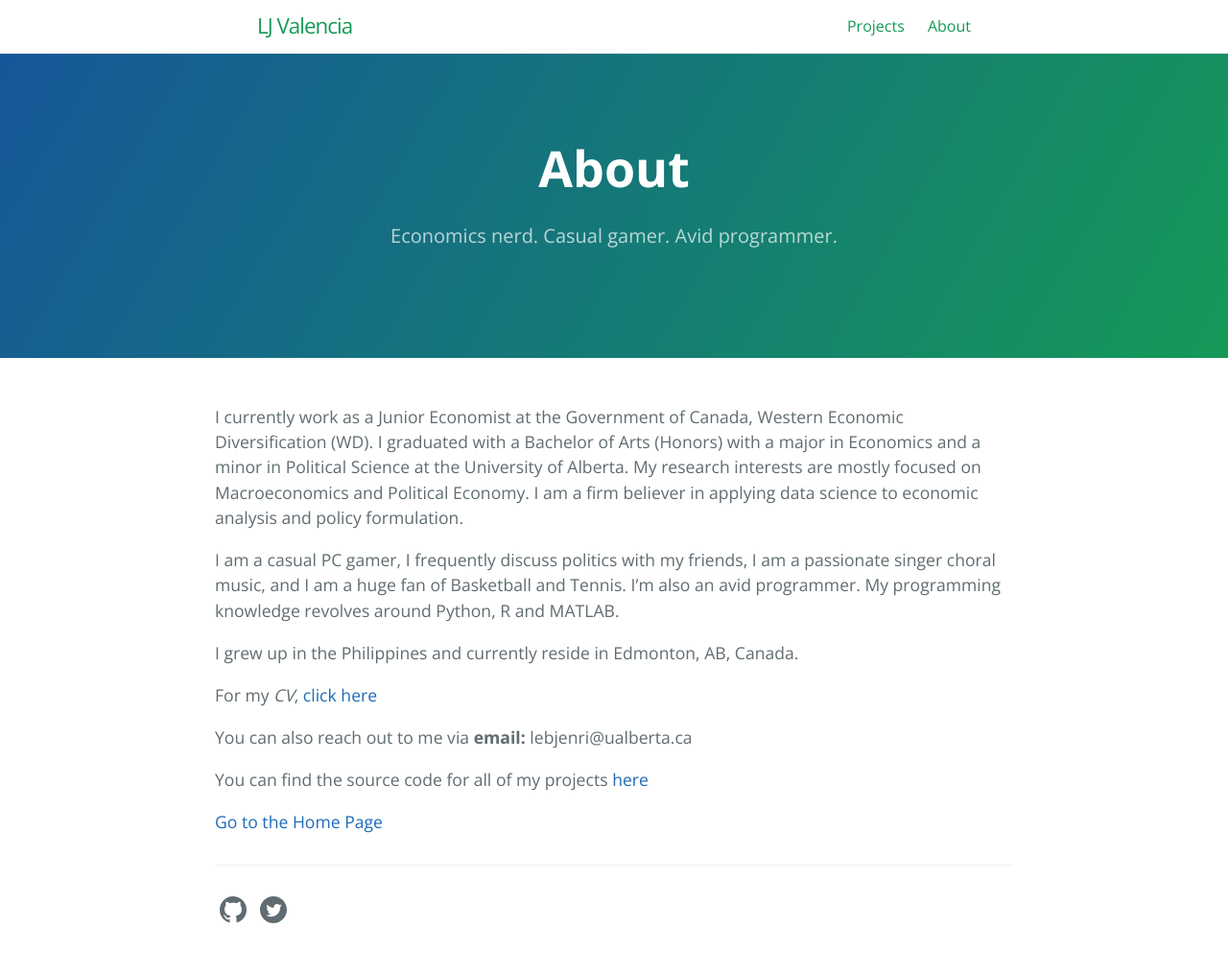
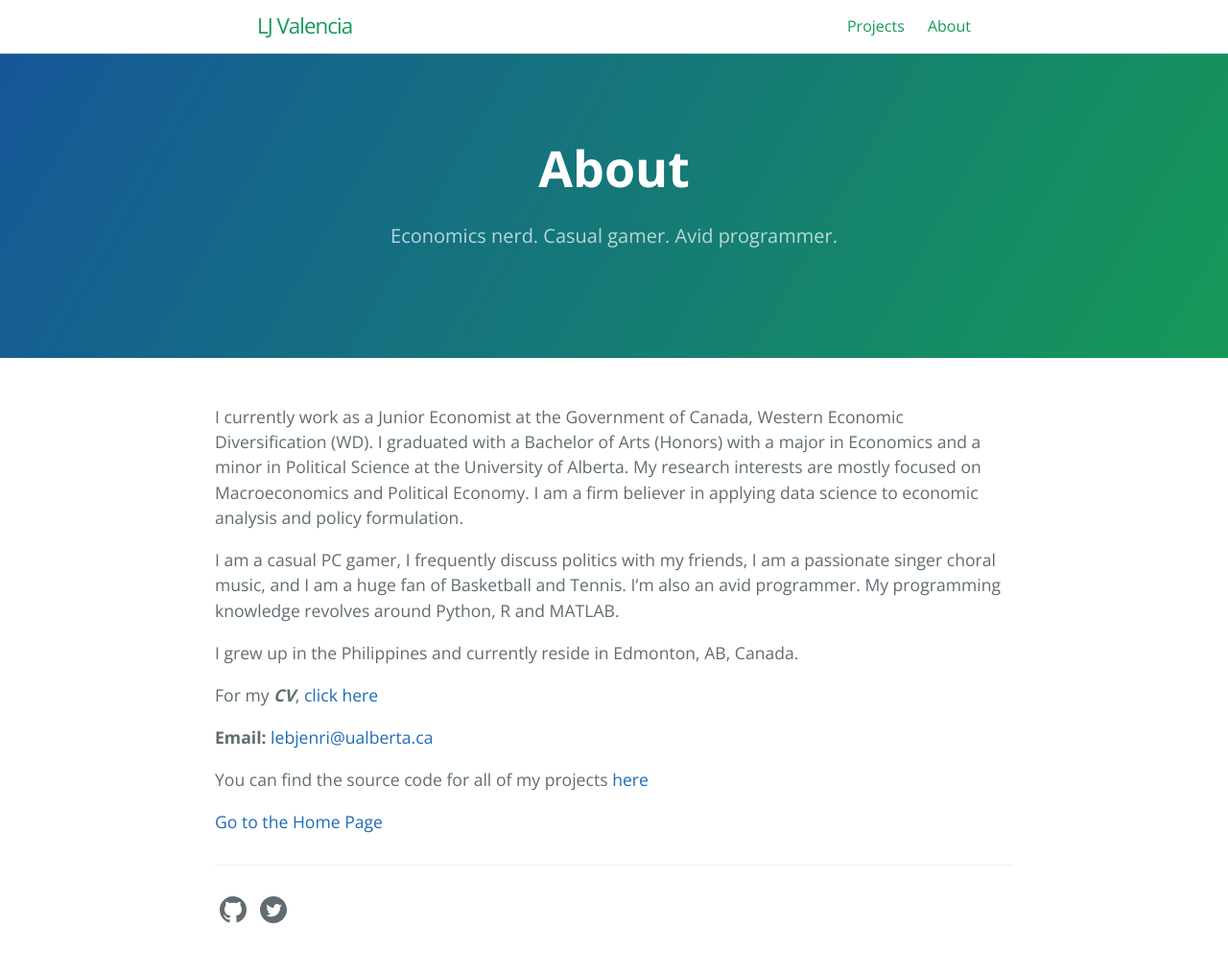
Before and after one commit to lj-valencia/cayman-blog-old-site, a Jekyll site: the page built from about.md, in a window 1280 px wide. Shown: the whole page at 96% size. Built offline with Jekyll 4.4.1, drawn with Linux system fonts in a browser that asks for light colours.

Commit message:
Update about.md

```diff
--- a/about.md
+++ b/about.md
@@ -6,15 +6,16 @@ permalink: /about.html
 ref: about
 order: 0
 ---
+
 I currently work as a Junior Economist at the Government of Canada, Western Economic Diversification (WD). I graduated with a Bachelor of Arts (Honors) with a major in Economics and a minor in Political Science at the University of Alberta. My research interests are mostly focused on Macroeconomics and Political Economy. I am a firm believer in applying data science to economic analysis and policy formulation.
 
 I am a casual PC gamer, I frequently discuss politics with my friends, I am a passionate singer choral music, and I am a huge fan of Basketball and Tennis. I'm also an avid programmer. My programming knowledge revolves around Python, R and MATLAB.
 
 I grew up in the Philippines and currently reside in Edmonton, AB, Canada.
 
-For my _CV_, [click here](CV_Draft.pdf)
+For my **_CV_**, [click here](CV_Draft.pdf)
 
-You can also reach out to me via **email:** lebjenri@ualberta.ca
+**Email:** [lebjenri@ualberta.ca](mailto:lebjenri@ualberta.ca?subject=[GitHub]%20Source%20Han%20Sans)
 
 You can find the source code for all of my projects [here](https://github.com/lj-valencia)
 
```
